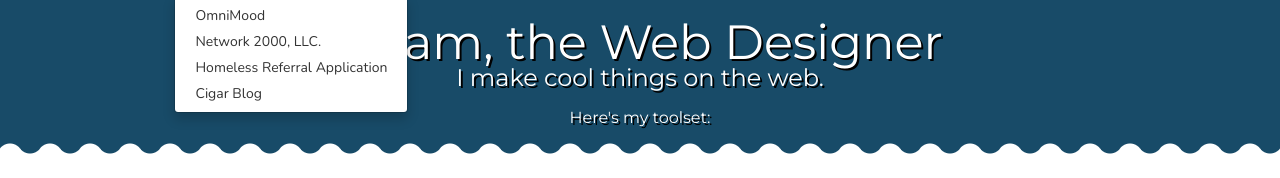
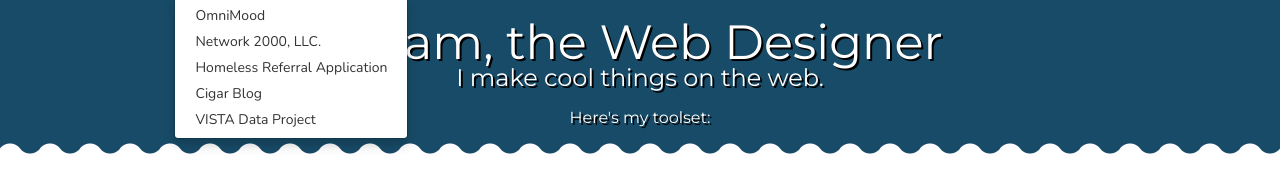
Before and after one commit to adam-akamine/my-site, a website: page public/about.html in a window 1280 px wide. Both pictures are taken after a click on the button "Projects". Shown: the part 54-232 px from the top of the page. Drawn offline with nearby package versions, Linux system fonts and the light colour scheme.

Commit message:
add VISTA Data Project link on all pages

```diff
--- a/public/about.html
+++ b/public/about.html
@@ -36,6 +36,7 @@
               <li><a href="http://network2000-hi.com" target="_blank">Network 2000, LLC.</a></li>
               <li><a href="https://devpost.com/software/devleagueforhomeless#updates" target="_blank">Homeless Referral Application</a></li>
               <li><a href="http://www.lounge-derosa.com" target="_blank">Cigar Blog</a></li>
+              <li><a href="https://github.com/vistadataproject" target="_blank">VISTA Data Project</a></li>
             </ul>
           </li>
           <li>
```
Also changed, not shown: public/contact.html (+1 -0 lines), public/index.html (+1 -0 lines).
